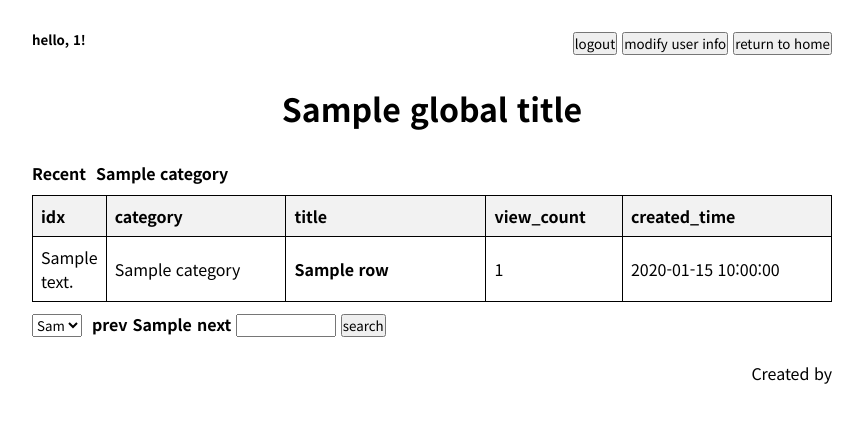
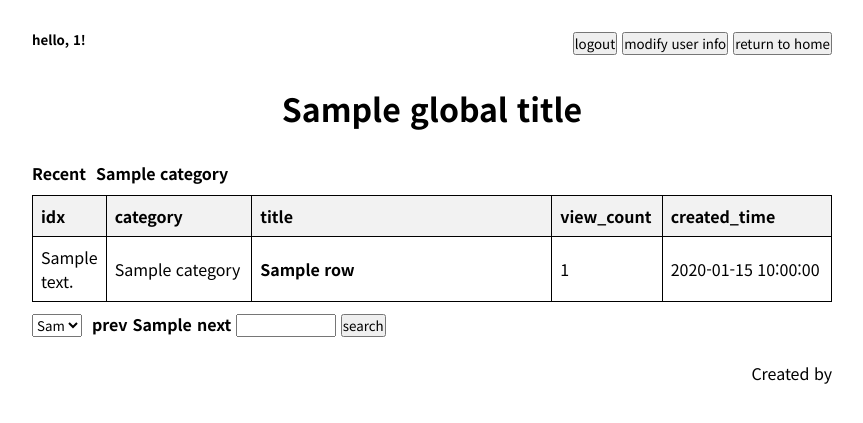
Before and after one commit to applesaltsky/whitebox, a Python web app: template templates/home.html in a window 1280 px wide. Shown: the top 423 px of the page, without its empty margins (208-1071 px from the left). Run offline with Jinja, Linux system fonts and the light colour scheme; the template is opened without the code that fills it: most values are stand-ins (such as "Sample title", 1, 10 or a date in 2020).

Commit message:
Update home.html

```diff
--- a/templates/home.html
+++ b/templates/home.html
@@ -29,6 +29,23 @@
         #category_view div {
             margin-right:10px;
         }
+
+        #view_table_title {
+            width:300px;
+        }
+
+        @media(max-width : 400px) {
+            #view_table_title {
+                width:200px;
+            }
+        }
+
+        @media(max-width : 768px) {
+            #view_table_title {
+                width:200px;
+            }
+        }
+
 
         #view_select {
             margin-top:10px;
@@ -154,7 +171,7 @@
                         <th class="hide_in_mobile_768">user_id</th>
                         {% endif %}
                         <th>category</th>
-                        <th style="width:200px">title</th>
+                        <th id="view_table_title">title</th>
                         <th class="hide_in_mobile_768">view_count</th>
                         <th class="hide_in_mobile_768">created_time</th>
                     </tr>
```
